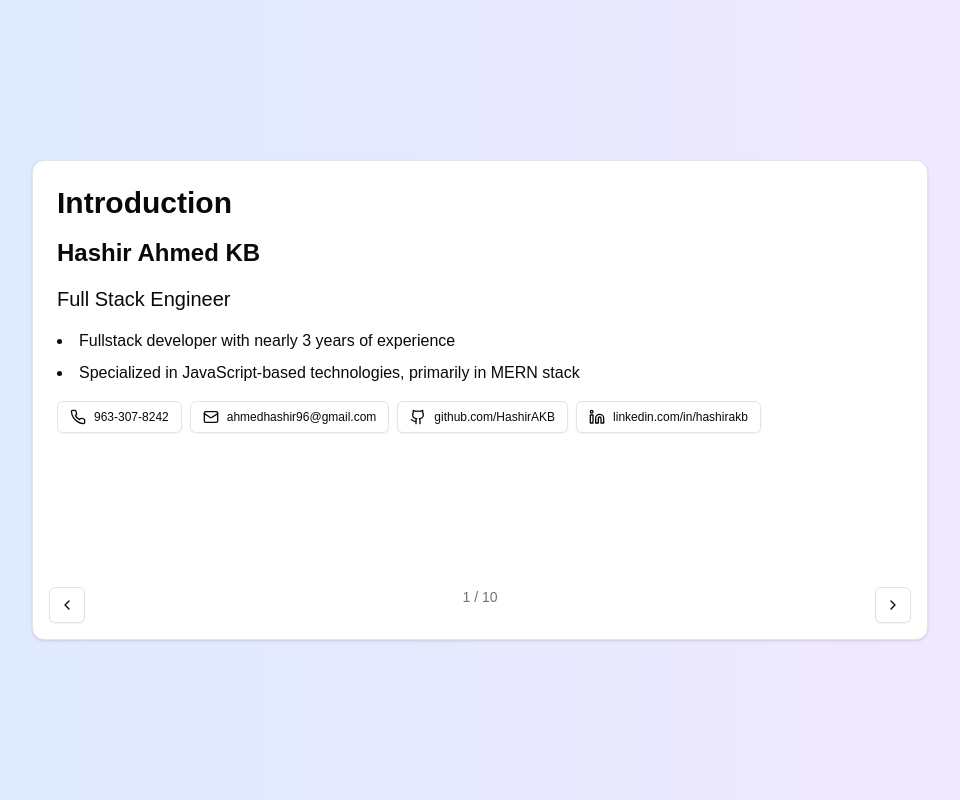
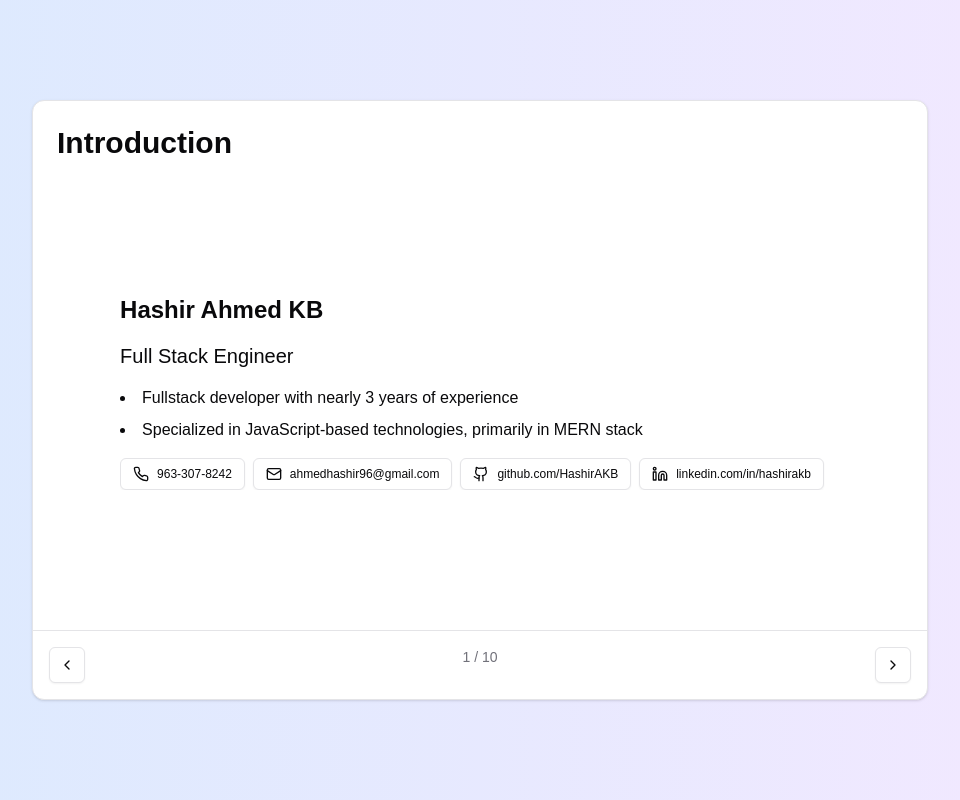
Before and after one commit to HashirAKB/hashintro, a Next.js app: page / in a window 1280 px wide. Shown: the whole page, without its empty margins (160-1120 px from the left). Built offline with nearby package versions, Linux system fonts and the light colour scheme.

Commit message:
Version 4.0

```diff
--- a/src/components/PresentationComponent.tsx
+++ b/src/components/PresentationComponent.tsx
@@ -235,14 +235,16 @@ export default function Component() {
 
   return (
     <div className="flex flex-col items-center justify-center min-h-screen bg-gradient-to-r from-blue-100 to-purple-100 p-4">
-      <Card className="w-full max-w-4xl min-h-[60vh] flex flex-col">
-        <CardContent className="flex-grow flex flex-col p-6">
+      <Card className="w-full max-w-4xl h-[600px] flex flex-col">
+        <CardContent className="flex-grow flex flex-col p-6 overflow-hidden">
           <h2 className="text-3xl font-bold mb-4">{slides[currentSlide].title}</h2>
-          <div className="flex-grow overflow-y-auto">
-            {slides[currentSlide].content}
+          <div className="flex-grow flex items-center justify-center overflow-y-auto">
+            <div className="max-h-full overflow-y-auto pr-4">
+              {slides[currentSlide].content}
+            </div>
           </div>
         </CardContent>
-        <div className="flex justify-between p-4">
+        <div className="flex justify-between p-4 border-t">
           <Button onClick={prevSlide} variant="outline" size="icon">
             <ChevronLeft className="h-4 w-4" />
           </Button>
```
